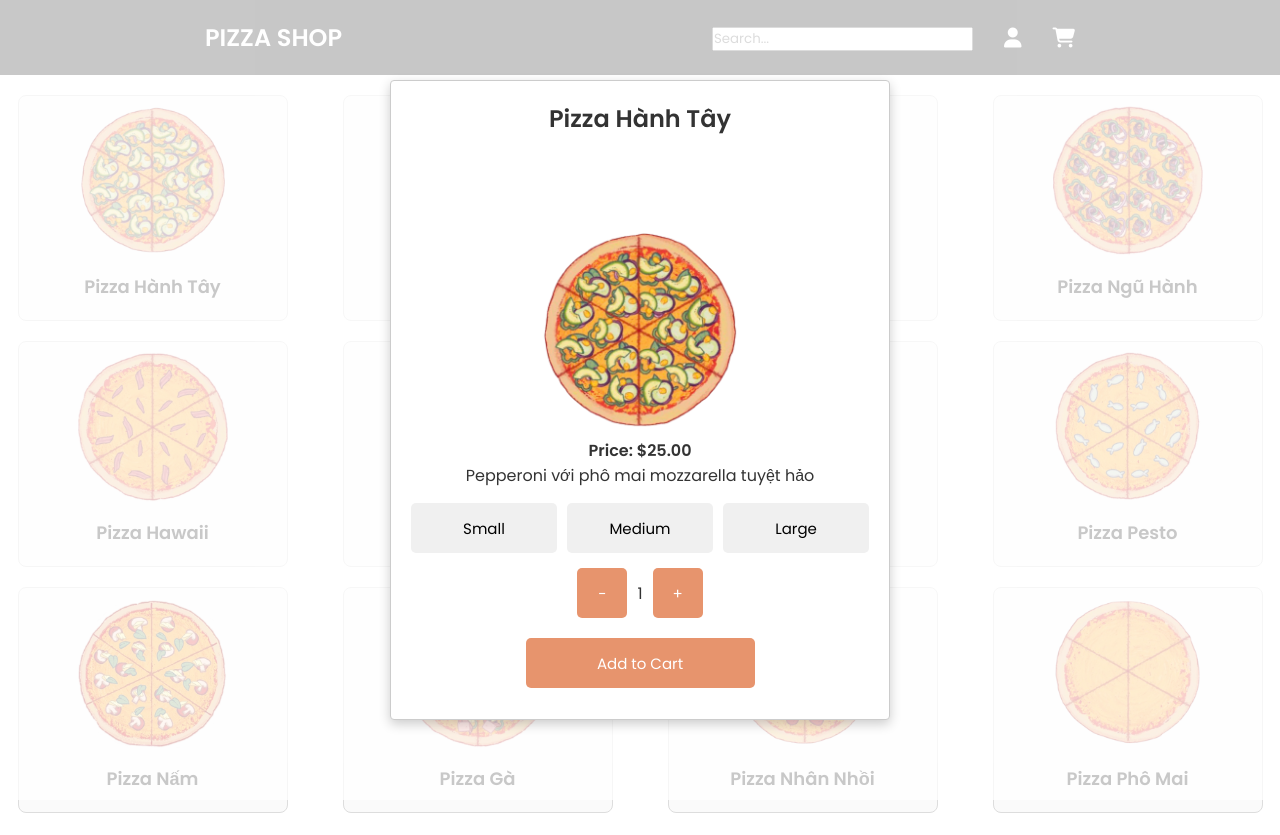
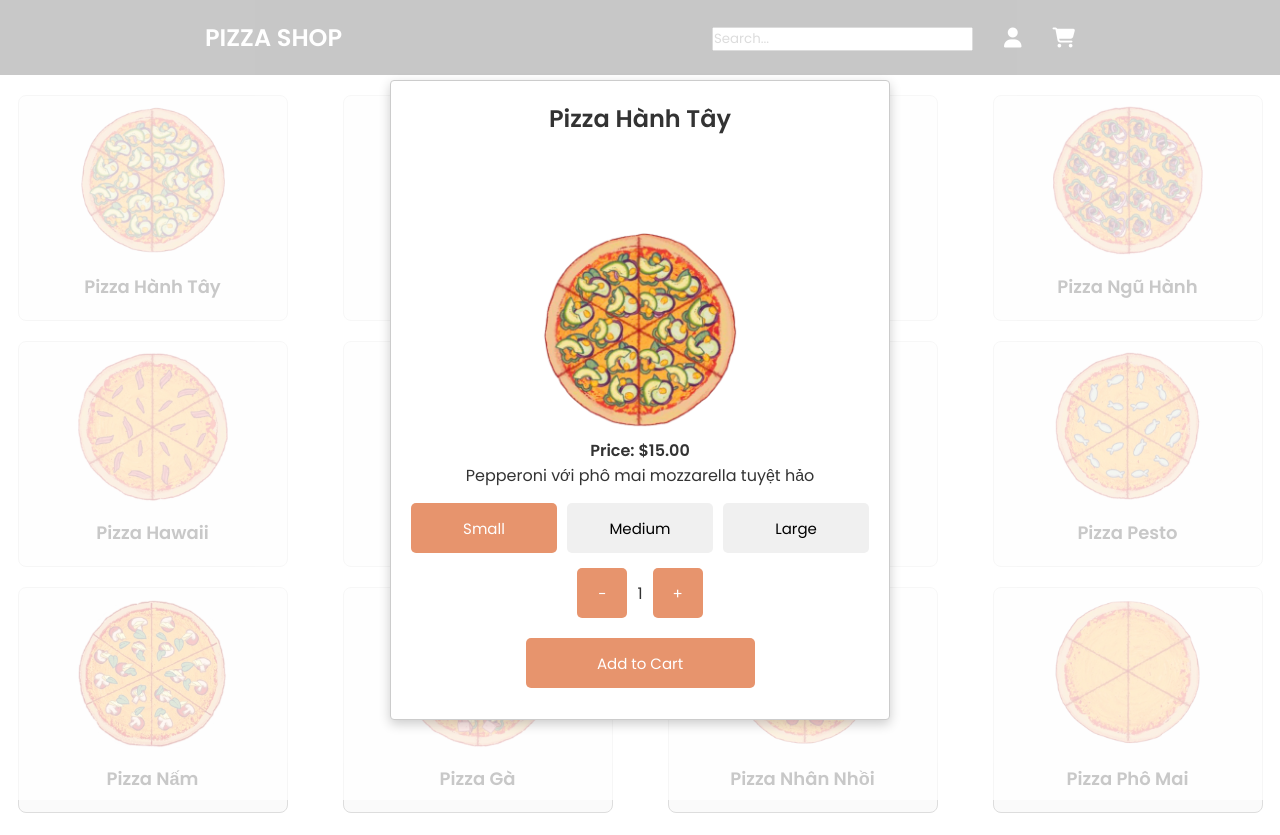
Before and after one commit to phucbackend/Reactjs, a React (Create React App) app: page / in a window 1280 px wide. Both pictures are taken after a click on the element "Pizza Hành Tây". Built offline with nearby package versions, Linux system fonts and the light colour scheme.

Commit message:
Selected Size - Price changes

```diff
--- a/src/Components/ProductDetail.js
+++ b/src/Components/ProductDetail.js
@@ -1,6 +1,8 @@
 import Modal from "react-modal";
+import React, {useState} from "react";
+import { useEffect } from "react";
 
-export function PizzaDetails({ pizza, selectedSize, setSelectedSize }) {
+export function PizzaDetails({ pizza, selectedSize, setSelectedSize, price }) {
   return (
     <div>
       <h2>{pizza.name}</h2>
@@ -9,15 +11,15 @@ export function PizzaDetails({ pizza, selectedSize, setSelectedSize }) {
         alt={pizza.name}
         style={{ width: "200px", height: "200px" }}
       />
-      <p style={{ fontWeight: "bold" }}>Price: {pizza.price}</p>
+      <p style={{ fontWeight: "bold" }}>Price: {price}</p>
       <p>{pizza.description}</p>
       <div className="size-selection">
-        {pizza.size.map((size) => (
+        {Object.keys(pizza.price).map((size) => (
           <button
             key={size}
             onClick={() => setSelectedSize(size)}
             style={{
-              backgroundColor: selectedSize === size ? "#2b1c2c" : "#f0f0f0",
+              backgroundColor: selectedSize === size ? "#e7946d" : "#f0f0f0",
               color: selectedSize === size ? "#fff" : "#000",
             }}
           >
@@ -28,6 +30,7 @@ export function PizzaDetails({ pizza, selectedSize, setSelectedSize }) {
     </div>
   );
 }
+
 
 export function QuantityControls({ quantity, setQuantity }) {
   return (
@@ -61,9 +64,25 @@ export default function PizzaModal({
   selectedPizza,
   quantity,
   setQuantity,
-  selectedSize,
-  setSelectedSize,
 }) {
+  const [selectedSize, setSelectedSize] = useState("Small");
+  const [price, setPrice] = useState("");
+
+  // Đặt giá và kích thước mặc định khi modal mở
+  useEffect(() => {
+    if (isOpen && selectedPizza) {
+      setSelectedSize("Small");
+      setPrice(selectedPizza.price.Small); // Giá mặc định là Small
+    }
+  }, [isOpen, selectedPizza]);
+
+  // Cập nhật giá khi kích thước thay đổi
+  useEffect(() => {
+    if (selectedPizza) {
+      setPrice(selectedPizza.price[selectedSize]);
+    }
+  }, [selectedSize, selectedPizza]);
+
   return (
     <Modal
       isOpen={isOpen}
@@ -76,9 +95,24 @@ export default function PizzaModal({
             pizza={selectedPizza}
             selectedSize={selectedSize}
             setSelectedSize={setSelectedSize}
+            price={price}
           />
-          <QuantityControls quantity={quantity} setQuantity={setQuantity} />
-          <AddToCartButton />
+          <div>
+            <button
+              style={{ width: "50px", height: "50px" }}
+              onClick={() => setQuantity(quantity > 1 ? quantity - 1 : 1)}
+            >
+              -
+            </button>
+            <span style={{ margin: "0 10px" }}>{quantity}</span>
+            <button
+              style={{ width: "50px", height: "50px" }}
+              onClick={() => setQuantity(quantity + 1)}
+            >
+              +
+            </button>
+          </div>
+          <button style={{ marginTop: "20px", width: "50%" }}>Add to Cart</button>
         </>
       )}
     </Modal>
--- a/src/Data/Pizza.js
+++ b/src/Data/Pizza.js
@@ -3,108 +3,123 @@ const Pizza = [
     id: "1",
     img: "/img/1.png",
     name: "Pizza Hành Tây",
-    price: "$25.00",
-    description: "Pepperoni với phô mai mozzarella tuyệt hảo",
-    size: ["Small", "Medium", "Large"],
+    price: {
+      Small: "$15.00",
+      Medium: "$20.00",
+      Large: "$25.00"
+    },
+    description: "Pepperoni với phô mai mozzarella tuyệt hảo"
   },
-
   {
     img: "/img/2.png",
     name: "Pizza Hải Sản",
-    price: "$35.00",
-    description:
-      "Gấp đôi hải sản (mực, thanh cua) cùng thơm, ớt chuông xanh, hành tây, phủ phô mai mozzarella",
-    size: ["Small", "Medium", "Large"],
+    price: {
+      Small: "$25.00",
+      Medium: "$30.00",
+      Large: "$35.00"
+    },
+    description: "Gấp đôi hải sản (mực, thanh cua) cùng thơm, ớt chuông xanh, hành tây, phủ phô mai mozzarella"
   },
-
   {
     img: "/img/3.png",
     name: "Pizza Bò Băm",
-    price: "$45.00",
-    description:
-      "Thịt bò và xốt cay nhẹ kiểu Hàn Quốc, thêm thơm, hành tây, phủ mozzarella",
-    size: ["Small", "Medium", "Large"],
+    price: {
+      Small: "$20.00",
+      Medium: "$25.00",
+      Large: "$30.00"
+    },
+    description: "Thịt bò và xốt cay nhẹ kiểu Hàn Quốc, thêm thơm, hành tây, phủ mozzarella"
   },
-
   {
     img: "/img/4.png",
     name: "Pizza Ngũ Hành",
-    price: "$45.00",
-    description:
-      "Oliu đen, cà chua bi, nấm, thơm, bắp, hành tây trên nền xốt cà chua truyền thống và phô mai mozzarella",
-    size: ["Small", "Medium", "Large"],
+    price: {
+      Small: "$18.00",
+      Medium: "$23.00",
+      Large: "$28.00"
+    },
+    description: "Oliu đen, cà chua bi, nấm, thơm, bắp, hành tây trên nền xốt cà chua truyền thống và phô mai mozzarella"
   },
-
   {
     img: "/img/5.png",
     name: "Pizza Hawaii",
-    price: "$45.00",
-    description:
-      "Giăm bông và thơm ngọt dịu trên nền xốt cà chua truyền thống và phô mai mozzarella",
-    size: ["Small", "Medium", "Large"],
+    price: {
+      Small: "$22.00",
+      Medium: "$27.00",
+      Large: "$32.00"
+    },
+    description: "Giăm bông và thơm ngọt dịu trên nền xốt cà chua truyền thống và phô mai mozzarella"
   },
-
   {
     img: "/img/6.png",
     name: "Pizza Margherita",
-    price: "$45.00",
-    description:
-      "Cùng thưởng thức 2 loại nhân phủ thơm ngon trên cùng 1 bánh pizza. Pizza Half Half - vị ngon nhân đôi",
-    size: ["Small", "Medium", "Large"],
+    price: {
+      Small: "$14.00",
+      Medium: "$19.00",
+      Large: "$24.00"
+    },
+    description: "Cùng thưởng thức 2 loại nhân phủ thơm ngon trên cùng 1 bánh pizza. Pizza Half Half - vị ngon nhân đôi"
   },
-
   {
     img: "/img/7.png",
     name: "Pizza Pepperoni",
-    price: "$45.00",
-    description:
-      "Tôm nướng tiêu đen cùng thịt heo giăm bông, nấm, hành tây và phô mai mozzarella",
-    size: ["Small", "Medium", "Large"],
+    price: {
+      Small: "$17.00",
+      Medium: "$22.00",
+      Large: "$27.00"
+    },
+    description: "Tôm nướng tiêu đen cùng thịt heo giăm bông, nấm, hành tây và phô mai mozzarella"
   },
-
   {
     img: "/img/8.png",
     name: "Pizza Pesto",
-    price: "$45.00",
-    description:
-      "Tôm, mực và nấm trên nền xốt Pesto đặc trưng, phủ phô mai mozzarella",
-    size: ["Small", "Medium", "Large"],
+    price: {
+      Small: "$24.00",
+      Medium: "$29.00",
+      Large: "$34.00"
+    },
+    description: "Tôm, mực và nấm trên nền xốt Pesto đặc trưng, phủ phô mai mozzarella"
   },
-
   {
     img: "/img/9.png",
     name: "Pizza Nấm",
-    price: "$45.00",
-    description:
-      "Oliu đen, cà chua bi, nấm, thơm, bắp, hành tây trên nền xốt cà chua truyền thống và phô mai mozzarella",
-    size: ["Small", "Medium", "Large"],
+    price: {
+      Small: "$16.00",
+      Medium: "$21.00",
+      Large: "$26.00"
+    },
+    description: "Oliu đen, cà chua bi, nấm, thơm, bắp, hành tây trên nền xốt cà chua truyền thống và phô mai mozzarella"
   },
-
   {
     img: "/img/10.png",
     name: "Pizza Gà",
-    price: "$45.00",
-    description: "Gà giòn không xương, nấm, hành tây với xốt phô mai",
-    size: ["Small", "Medium", "Large"],
+    price: {
+      Small: "$19.00",
+      Medium: "$24.00",
+      Large: "$29.00"
+    },
+    description: "Gà giòn không xương, nấm, hành tây với xốt phô mai"
   },
-
   {
     img: "/img/11.png",
-    name: "Pizza Nhân Nhồi ",
-    price: "$45.00",
-    description:
-      "Cùng thưởng thức 2 loại nhân phủ thơm ngon trên cùng 1 bánh pizza",
-    size: ["Small", "Medium", "Large"],
+    name: "Pizza Nhân Nhồi",
+    price: {
+      Small: "$26.00",
+      Medium: "$31.00",
+      Large: "$36.00"
+    },
+    description: "Cùng thưởng thức 2 loại nhân phủ thơm ngon trên cùng 1 bánh pizza"
   },
-
   {
     img: "/img/12.png",
     name: "Pizza Phô Mai",
-    price: "$45.00",
-    description:
-      "Với 3 lớp phô mai mozzarella vàng óng quyến rũ trên nền xốt cà chua truyền thống",
-    size: ["Small", "Medium", "Large"],
-  },
+    price: {
+      Small: "$20.00",
+      Medium: "$25.00",
+      Large: "$30.00"
+    },
+    description: "Với 3 lớp phô mai mozzarella vàng óng quyến rũ trên nền xốt cà chua truyền thống"
+  }
 ];
 
 export default Pizza;
```
